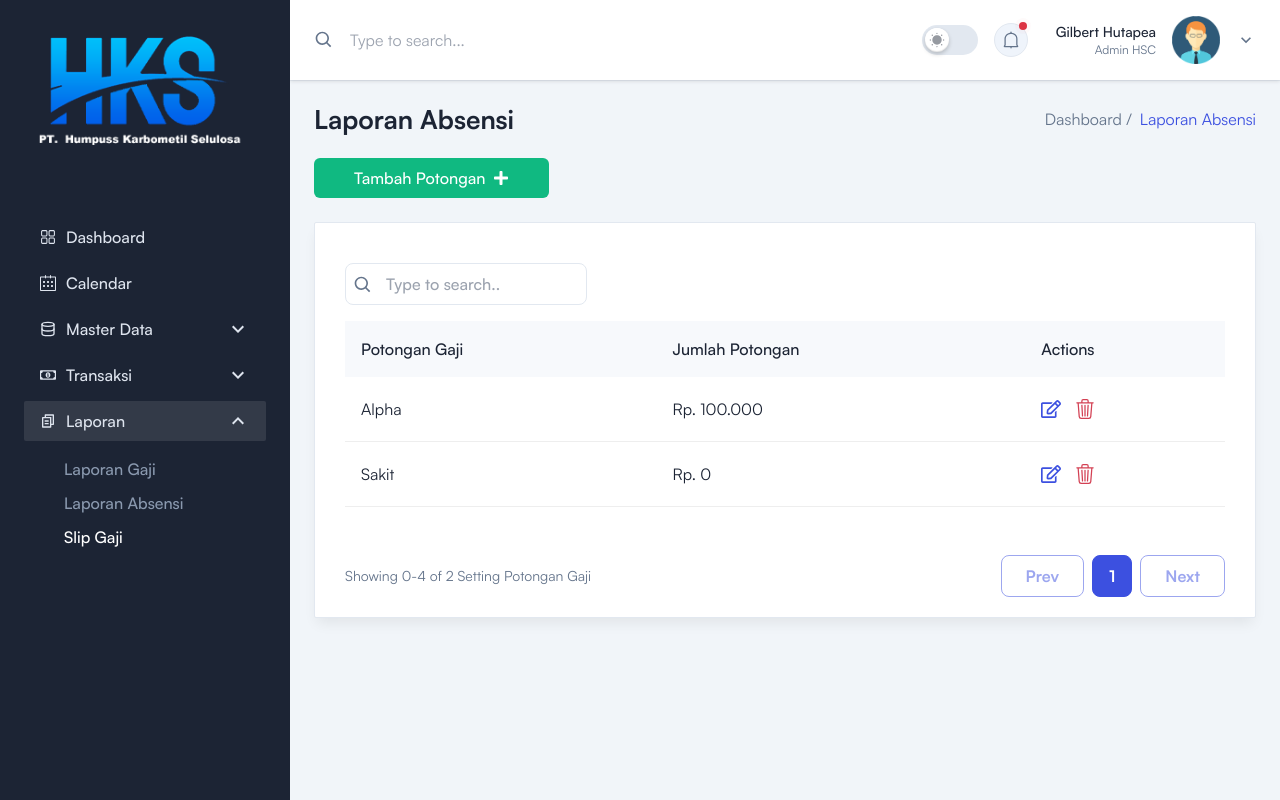
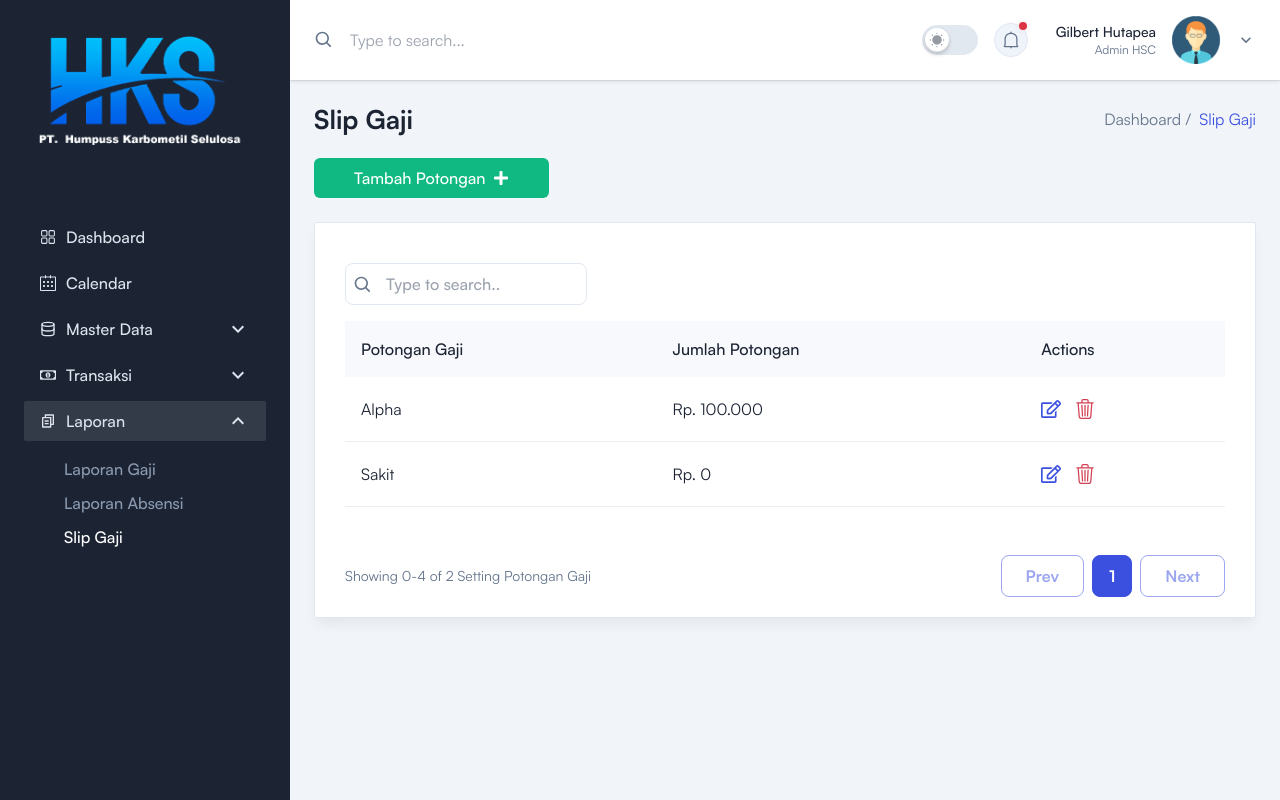
Before and after one commit to SoftwareKings/mern-employee-salary-management, a React (Vite) app in the folder Frontend/: page /admin/laporan/slip-gaji in a window 1280 px wide. Built offline with nearby package versions, Linux system fonts and the light colour scheme.

Commit message:
Refactor

```diff
--- a/Frontend/src/pages/Admin/Laporan/SlipGaji/SlipGaji.jsx
+++ b/Frontend/src/pages/Admin/Laporan/SlipGaji/SlipGaji.jsx
@@ -41,7 +41,7 @@ const SlipGaji = () => {
 
     return (
         <DefaultLayout>
-            <Breadcrumb pageName='Laporan Absensi' />
+            <Breadcrumb pageName='Slip Gaji' />
             <Link to="/admin/transaksi/setting-potongan-gaji/form-setting-potongan-gaji" >
                 <ButtonOne  >
                     <span>Tambah Potongan</span>
```
